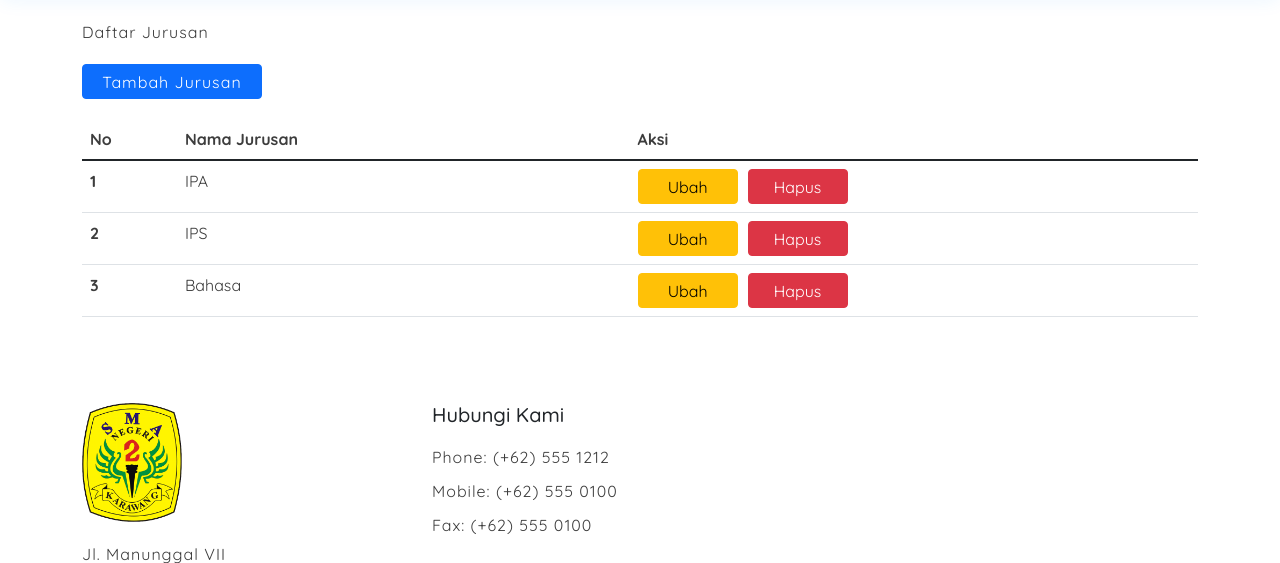
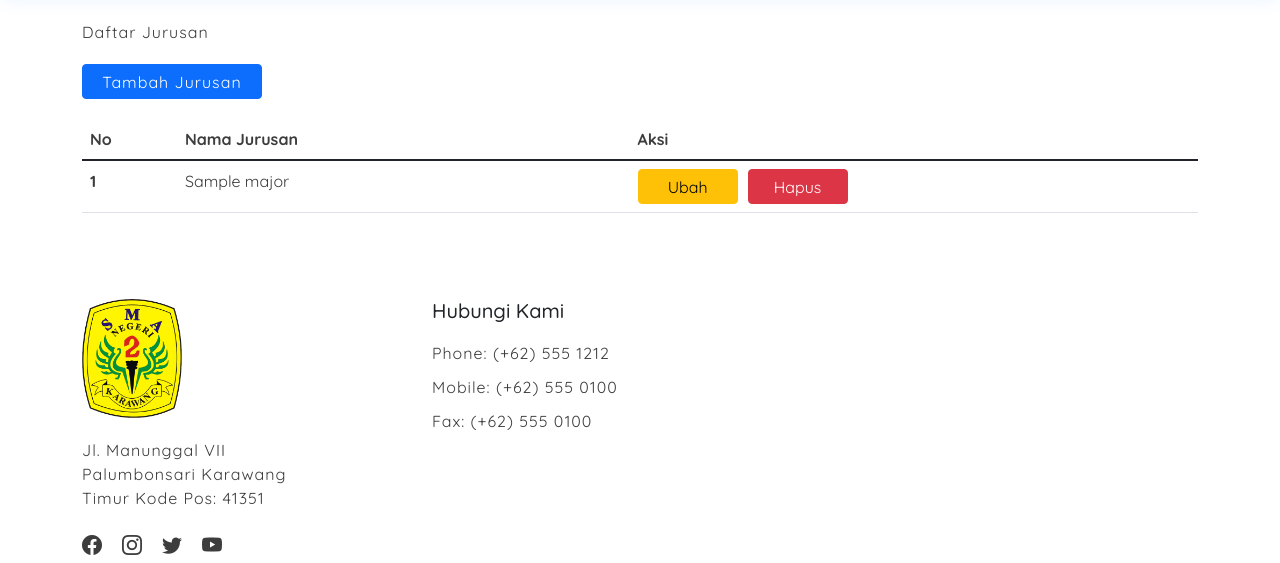
Before and after one commit to faisalProject/ppdb, a PHP site: page /admin/list-major.php in a window 1280 px wide. Shown: the part 50-613 px from the top of the page. Run offline with PHP 8.4, Linux system fonts and the light colour scheme; the visitor is signed in with stand-in values (Sample User, id 1); tables that the repository leaves empty or names only in its code hold one stand-in row (Sample ...); some libraries are stand-ins or nearby versions.

Commit message:
partial update

```diff
--- a/admin/list-major.php
+++ b/admin/list-major.php
@@ -8,6 +8,11 @@
         header("Location: ../login.php");
         exit;
     }
+
+    $db = new Db("Localhost", "root", "", "db_ppdb");
+    $conn = $db->connect();
+
+    $result = $db->show($conn, "SELECT * FROM major");
 
     // header
     require '../layouts/header-admin.php';
@@ -28,36 +33,20 @@
                         </tr>
                     </thead>
                     <tbody class="table-group-divider">
+                        <?php $i = 1 ?>
+                        <?php foreach ( $result as $r ) : ?>
                             <tr>
-                            <th scope="row">1</th>
-                            <td>IPA</td>
+                                <th scope="row"><?= $i ?></th>
+                                <td><?= $r['major_name'] ?></td>
                                 <td>
                                     <div class="button-container">
-                                    <a href="update-major.php" class="btn btn-warning">Ubah</a>
-                                    <a href="#" class="btn btn-danger delete">Hapus</a>
+                                        <a href="update-major.php?id=<?= $r['id'] ?>" class="btn btn-warning">Ubah</a>
+                                        <a href="#" onclick="deleteMajor(<?= $r['id'] ?>)" class="btn btn-danger delete">Hapus</a>
                                     </div>
                                 </td>
                             </tr>
-                        <tr>
-                            <th scope="row">2</th>
-                            <td>IPS</td>
-                            <td>
-                                <div class="button-container">
-                                    <a href="update-major.php" class="btn btn-warning">Ubah</a>
-                                    <a href="#" class="btn btn-danger delete">Hapus</a>
-                                </div>
-                            </td>
-                        </tr>
-                        <tr>
-                            <th scope="row">3</th>
-                            <td>Bahasa</td>
-                            <td>
-                                <div class="button-container">
-                                    <a href="update-major.php" class="btn btn-warning">Ubah</a>
-                                    <a href="#" class="btn btn-danger delete">Hapus</a>
-                                </div>
-                            </td>
-                        </tr>
+                        <?php $i++ ?>
+                        <?php endforeach; ?>
                     </tbody>
                 </table>
             </div>
--- a/layouts/footer-admin.php
+++ b/layouts/footer-admin.php
@@ -24,5 +24,33 @@
     <script src="https://cdn.jsdelivr.net/npm/bootstrap@5.2.3/dist/js/bootstrap.bundle.min.js" integrity="sha384-kenU1KFdBIe4zVF0s0G1M5b4hcpxyD9F7jL+jjXkk+Q2h455rYXK/7HAuoJl+0I4" crossorigin="anonymous"></script>
     <script src="https://cdn.jsdelivr.net/npm/sweetalert2@11"></script>
     <script src="../main.js"></script>
+
+    <script type="text/javascript">
+      var deleteMajor = (id) => {
+        Swal.fire({
+            title: 'Apakah kamu yakin?',
+            html: '<p>Ingin menghapus jurusan ini!</p>',
+            icon: 'question',
+            showCancelButton: true,
+            confirmButtonColor: '#3085d6',
+            cancelButtonColor: '#d33',
+            confirmButtonText: 'Ya',
+            cancelButtonText: 'Tidak',
+        }).then(( result ) => {
+            if ( result.isConfirmed ) {
+                window.location.href = 'delete-major.php?id=' + id;
+                Swal.fire({
+                    icon: 'success',
+                    title: 'Berhasil',
+                    html: '<p>File behasil dihapus!</p>',
+                    showConfirmButton: false,
+                    timer: 2000
+                })
+            } else {
+                Swal.fire('Batal', 'Tidak jadi menghapus file', 'info');
+            }
+        })
+      }
+    </script>
   </body>
 </html>
--- a/layouts/footer.php
+++ b/layouts/footer.php
@@ -49,7 +49,7 @@
                 Swal.fire('Batal', 'Tidak jadi menghapus file', 'info');
             }
         })
-    }
+      }
     </script>
   </body>
 </html>
--- a/libraries/conn.php
+++ b/libraries/conn.php
@@ -293,6 +293,35 @@
 
             return mysqli_affected_rows($conn);
         }
+
+        public function addMajor($conn, $data) {
+            $major_name = $data['major_name'];
+            $created_at = date('Y-m-d H:i:s', time());
+            $updated_at = $created_at;
+
+            mysqli_query($conn, "INSERT INTO major (major_name, created_at, updated_at) VALUES (
+                '$major_name',
+                '$created_at',
+                '$updated_at'
+            ) ");
+
+            return mysqli_affected_rows($conn);
+        }
+
+        public function updateMajor($conn, $data, $id) {
+            $major_name = $data['major_name'];
+            $updated_at = date('Y-m-d H:i:s', time());
+
+            mysqli_query($conn, "UPDATE major SET major_name = '$major_name', updated_at = '$updated_at' WHERE id = '$id'");
+
+            return mysqli_affected_rows($conn);
+        }
+
+        public function deleteMajor($conn, $id) {
+            mysqli_query($conn, "DELETE FROM major WHERE id = '$id'");
+
+            return mysqli_affected_rows($conn);
+        }
     }
 
 ?>
```
Also changed, not shown: admin/add-major.php (+23 -2 lines), admin/delete-major.php (added, +33 -0 lines), admin/update-major.php (+27 -2 lines). Lines whose indentation alone changed are shown as unchanged.
